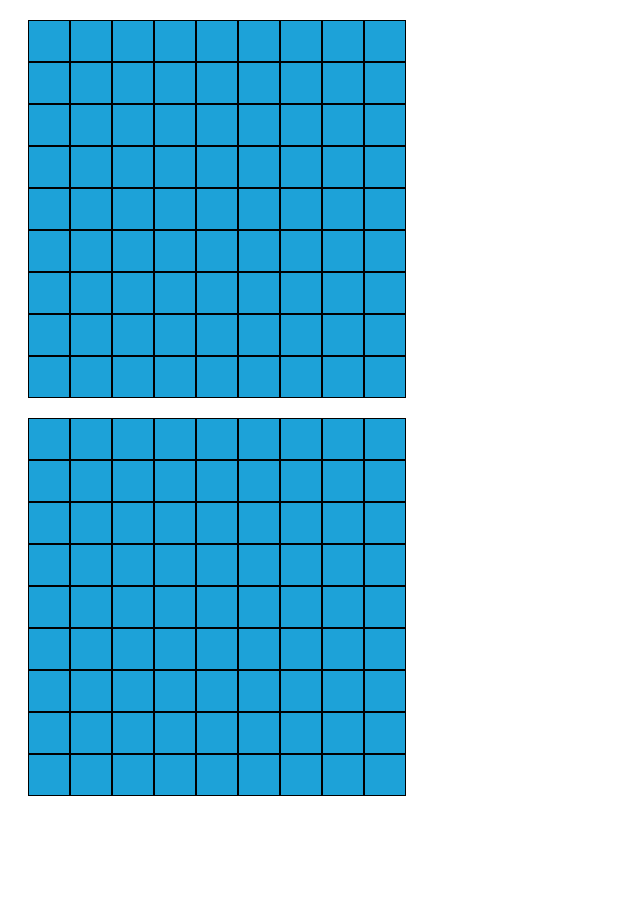
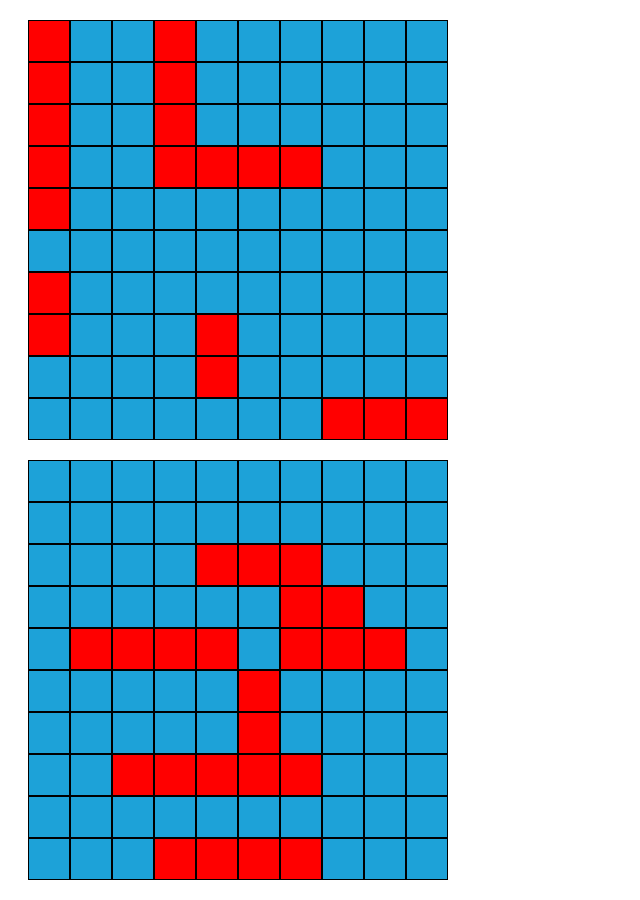
Before and after one commit to NJRFirstOfHisName/battleship, a website with bundled scripts: page index.html in a window 1280 px wide. Shown: the whole page, without its empty margins (0-640 px from the left). Before the commit the page ends 816 px from the top, so only its background shows below. Built offline with nearby package versions, Linux system fonts and the light colour scheme.

Commit message:
Fix grid being improper size and made ships visible for testing

```diff
--- a/index.js
+++ b/index.js
@@ -218,7 +218,7 @@ const gameController = () => {
     );
   }
   console.log(computer.GB.board);
-  printGame(human.GB.board, computer.GB.board);
+  printGame(human.GB, computer.GB);
   // let playerTurn = true;
   // do {
   //   if (playerTurn) {
--- a/printGame.js
+++ b/printGame.js
@@ -1,11 +1,12 @@
 export default function printGame(pBoard, cBoard) {
+  console.log(pBoard);
   const printBoard = (board) => {
     const prtBoard = document.createElement("div");
     prtBoard.className = "prtBoard";
-    for (let i = 1; i < 10; i += 1) {
+    for (let i = 0; i < 10; i += 1) {
       const row = document.createElement("div");
       row.setAttribute("style", "display: flex;");
-      for (let j = 1; j < 10; j += 1) {
+      for (let j = 0; j < 10; j += 1) {
         const square = document.createElement("div");
         square.setAttribute(
           "style",
@@ -37,6 +38,6 @@ export default function printGame(pBoard, cBoard) {
   };
 
   const container = document.querySelector(".gameContainer");
-  container.appendChild(printBoard(pBoard));
-  container.appendChild(printBoard(cBoard));
+  container.appendChild(printBoard(pBoard.board));
+  container.appendChild(printBoard(cBoard.board));
 }
--- a/styles.css
+++ b/styles.css
@@ -3,13 +3,15 @@
   background-color: rgb(29, 162, 216);
 }
 
-.hit {
+.hit,
+.ship {
   background-color: red;
 }
 
 .miss {
   background-color: blue;
 }
+
 .prtBoard {
   margin: 20px;
 }
```
